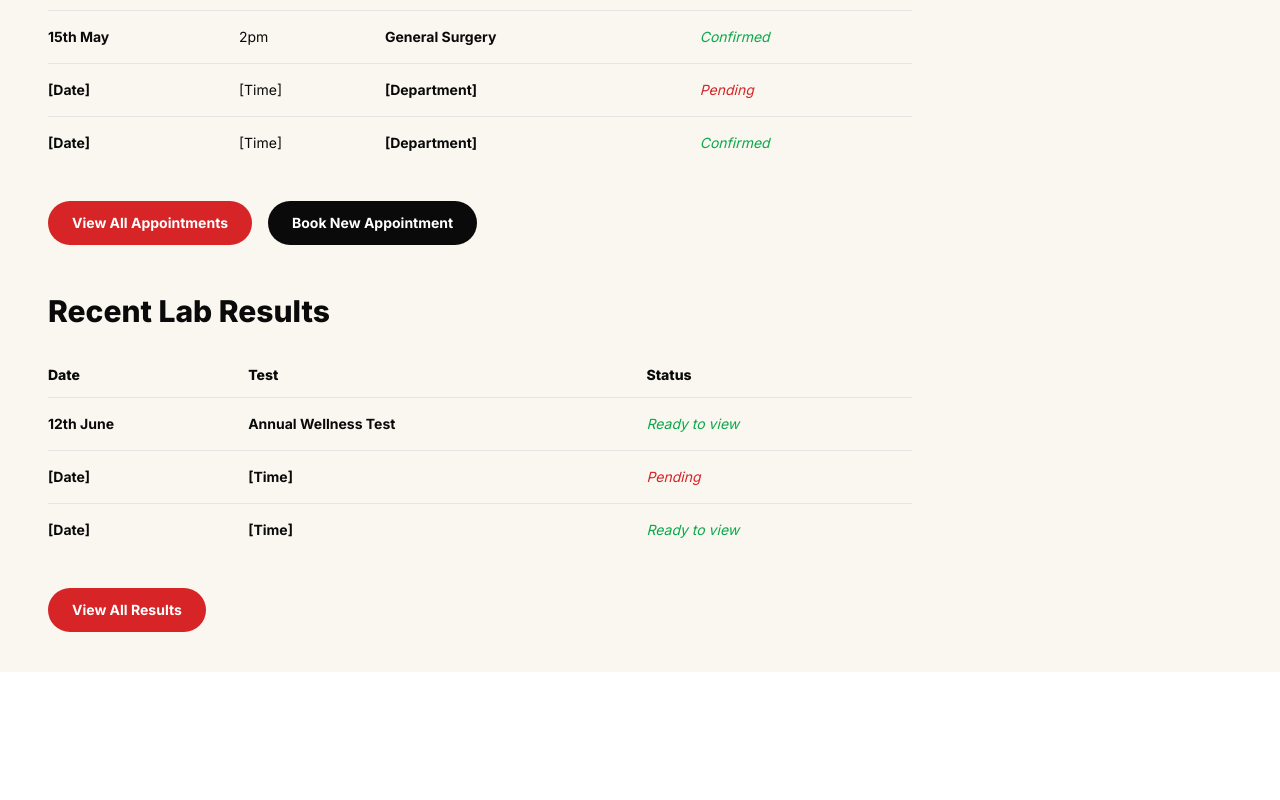
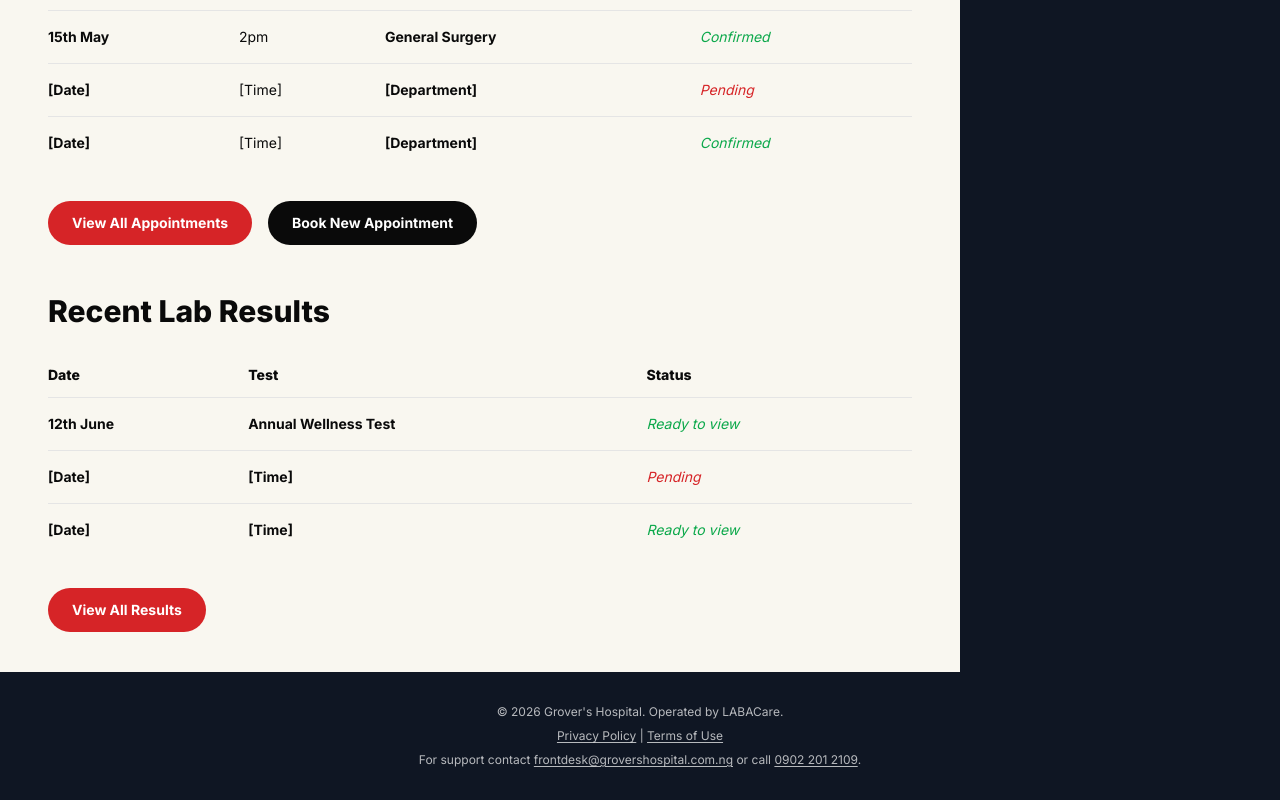
Before and after one commit to grovershospital/grovers-frontend, a React (Vite) app in the folder feg/: page /patient-portal/dashboard in a window 1280 px wide. Shown: the part 879-1679 px from the top of the page. Before the commit the page ends 1551 px from the top, so only its background shows below. Built offline with nearby package versions, Linux system fonts and the light colour scheme.

Commit message:
added the DashboardFooter and updated the Feedbackform, DeleteAccount and the DashboardLayout files

```diff
--- /dev/null
+++ b/feg/src/components/portal/DashboardFooter.tsx
@@ -0,0 +1,45 @@
+import { Link } from "react-router-dom";
+
+export default function DashboardFooter() {
+    return (
+        <footer className="bg-[#0f1623] px-4 py-8 text-center text-xs text-white/70 sm:px-6 lg:px-8">
+            <div className="mx-auto max-w-3xl space-y-2">
+                <p>© 2026 Grover&apos;s Hospital. Operated by LABACare.</p>
+
+                <p>
+                    <Link
+                        to="/privacy"
+                        className="underline underline-offset-2 hover:no-underline"
+                    >
+                        Privacy Policy
+                    </Link>{" "}
+                    |{" "}
+                    <Link
+                        to="/terms"
+                        className="underline underline-offset-2 hover:no-underline"
+                    >
+                        Terms of Use
+                    </Link>
+                </p>
+
+                <p>
+                    For support contact{" "}
+                    <a
+                        href="mailto:frontdesk@grovershospital.com.ng"
+                        className="underline underline-offset-2 hover:no-underline"
+                    >
+                        frontdesk@grovershospital.com.ng
+                    </a>{" "}
+                    or call{" "}
+                    <a
+                        href="tel:+2349022012109"
+                        className="underline underline-offset-2 hover:no-underline"
+                    >
+                        0902 201 2109
+                    </a>
+                    .
+                </p>
+            </div>
+        </footer>
+    );
+}
--- a/feg/src/components/portal/DeleteAccount.tsx
+++ b/feg/src/components/portal/DeleteAccount.tsx
@@ -57,7 +57,7 @@ export default function DeleteAccount() {
                 <button
                     type="submit"
                     disabled={submitting || !password}
-                    className="inline-flex items-center justify-center rounded-full bg-brand-red px-8 py-3 text-sm font-semibold text-white transition-colors hover:bg-brand-blue focus-visible:outline focus-visible:outline-2 focus-visible:outline-offset-2 focus-visible:outline-brand-red disabled:opacity-60"
+                    className="inline-flex items-center justify-center cursor-pointer rounded-full bg-brand-red px-8 py-3 text-sm font-semibold text-white transition-colors hover:bg-brand-blue focus-visible:outline focus-visible:outline-2 focus-visible:outline-offset-2 focus-visible:outline-brand-red disabled:opacity-60"
                 >
                     {submitting ? "Deleting…" : "Delete my account"}
                 </button>
--- a/feg/src/components/portal/FeedbackForm.tsx
+++ b/feg/src/components/portal/FeedbackForm.tsx
@@ -87,7 +87,7 @@ export default function FeedbackForm() {
                         required
                         value={type}
                         onChange={(e) => setType(e.target.value as FeedbackType)}
-                        className="w-full rounded-full border border-neutral-300 bg-white px-4 py-2.5 text-sm text-brand-ink focus:border-brand-blue focus:outline-none focus:ring-1 focus:ring-brand-blue"
+                        className="w-full rounded-md border border-neutral-300 bg-white px-4 py-2.5 text-sm text-brand-ink focus:border-brand-blue focus:outline-none focus:ring-1 focus:ring-brand-blue"
                     >
                         <option value="" disabled>
                             Select a type
@@ -134,7 +134,7 @@ export default function FeedbackForm() {
                         required
                         value={department}
                         onChange={(e) => setDepartment(e.target.value)}
-                        className="w-full rounded-full border border-neutral-300 bg-white px-4 py-2.5 text-sm text-brand-ink focus:border-brand-blue focus:outline-none focus:ring-1 focus:ring-brand-blue"
+                        className="w-full rounded-md border border-neutral-300 bg-white px-4 py-2.5 text-sm text-brand-ink focus:border-brand-blue focus:outline-none focus:ring-1 focus:ring-brand-blue"
                     >
                         <option value="" disabled>
                             Select a department
@@ -159,7 +159,7 @@ export default function FeedbackForm() {
                         required
                         value={wantsResponse}
                         onChange={(e) => setWantsResponse(e.target.value as "yes" | "no")}
-                        className="w-full rounded-full border border-neutral-300 bg-white px-4 py-2.5 text-sm text-brand-ink focus:border-brand-blue focus:outline-none focus:ring-1 focus:ring-brand-blue"
+                        className="w-full rounded-md border border-neutral-300 bg-white px-4 py-2.5 text-sm text-brand-ink focus:border-brand-blue focus:outline-none focus:ring-1 focus:ring-brand-blue"
                     >
                         <option value="" disabled>
                             Choose one
--- a/feg/src/layouts/DashboardLayout.tsx
+++ b/feg/src/layouts/DashboardLayout.tsx
@@ -2,32 +2,38 @@ import { useState } from "react";
 import { Outlet } from "react-router-dom";
 import { X } from "lucide-react";
 import DashboardTopBar from "../components/portal/DashboardTopBar";
+import DashboardFooter from "../components/portal/DashboardFooter";
 import Sidebar from "../components/portal/Sidebar";
 
 export default function DashboardLayout() {
     const [drawerOpen, setDrawerOpen] = useState(false);
 
     return (
-        <div className="min-h-screen bg-[#f9f7f0]">
-            {/* TopBar runs full width across both columns, sticky at the top. */}
+        <div className="flex min-h-screen flex-col bg-[#f9f7f0]">
             <DashboardTopBar onMenuClick={() => setDrawerOpen(true)} />
 
-            {/* 2-column grid sits BELOW the topbar. */}
-            <div className="lg:grid lg:grid-cols-[1fr_320px]">
-                <main className="px-4 py-8 sm:px-8 lg:px-12 lg:py-10">
-                    {/* max-w + mx-auto centers the content within the left column. */}
+            {/* Shell stretches to fill space between topbar and footer:                  */}
+            {/*   - mobile: flex column, `main` inside is flex-1 so it pushes footer down */}
+            {/*   - desktop: 2-col grid, both columns stretch to the shell's height       */}
+            <div className="flex flex-1 flex-col lg:grid lg:grid-cols-[1fr_320px]">
+                <main className="flex-1 px-4 py-8 sm:px-8 lg:px-12 lg:py-10">
                     <div className="mx-auto max-w-4xl">
                         <Outlet />
                     </div>
                 </main>
 
-                {/* Sidebar — sticky just below the topbar. */}
-                {/* top-16 matches the topbar's h-16 so it sits flush with its bottom edge. */}
-                {/* h-[calc(100vh-4rem)] fills the remaining viewport height. */}
-                <aside className="hidden bg-[#0f1623] lg:sticky lg:top-16 lg:block lg:h-[calc(100vh-4rem)] lg:overflow-y-auto">
-                    <Sidebar />
+                {/* Dark bg lives on the outer <aside> which stretches to fill the grid */}
+                {/* track — so the right column is always dark even on short pages.     */}
+                {/* The inner sticky div handles pinning + viewport-height sizing for   */}
+                {/* long pages where the sidebar needs to scroll independently.         */}
+                <aside className="hidden bg-[#0f1623] lg:block">
+                    <div className="sticky top-16 h-[calc(100vh-4rem)] overflow-y-auto">
+                        <Sidebar />
+                    </div>
                 </aside>
             </div>
+
+            <DashboardFooter />
 
             {/* Mobile drawer — unchanged. */}
             {drawerOpen && (
```
